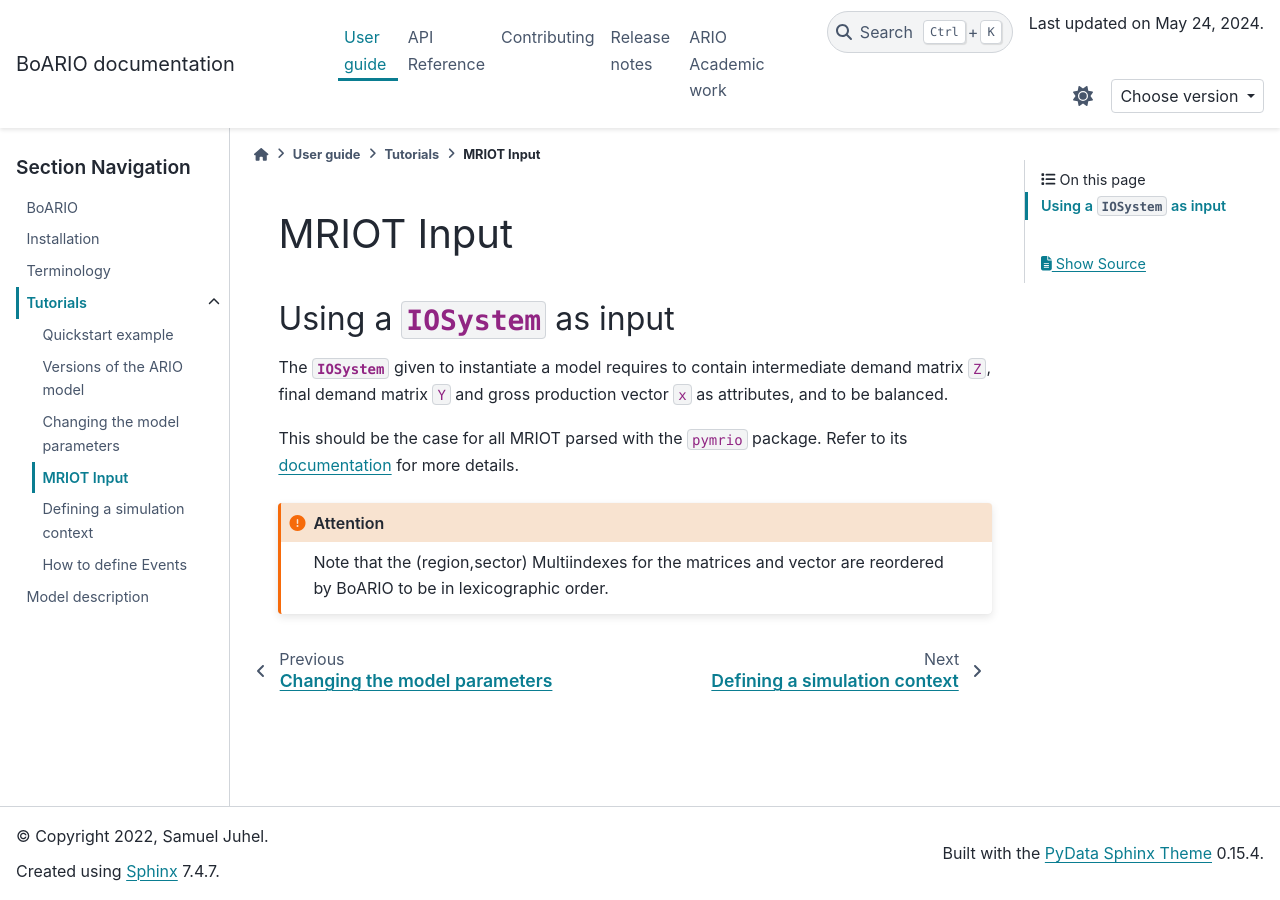
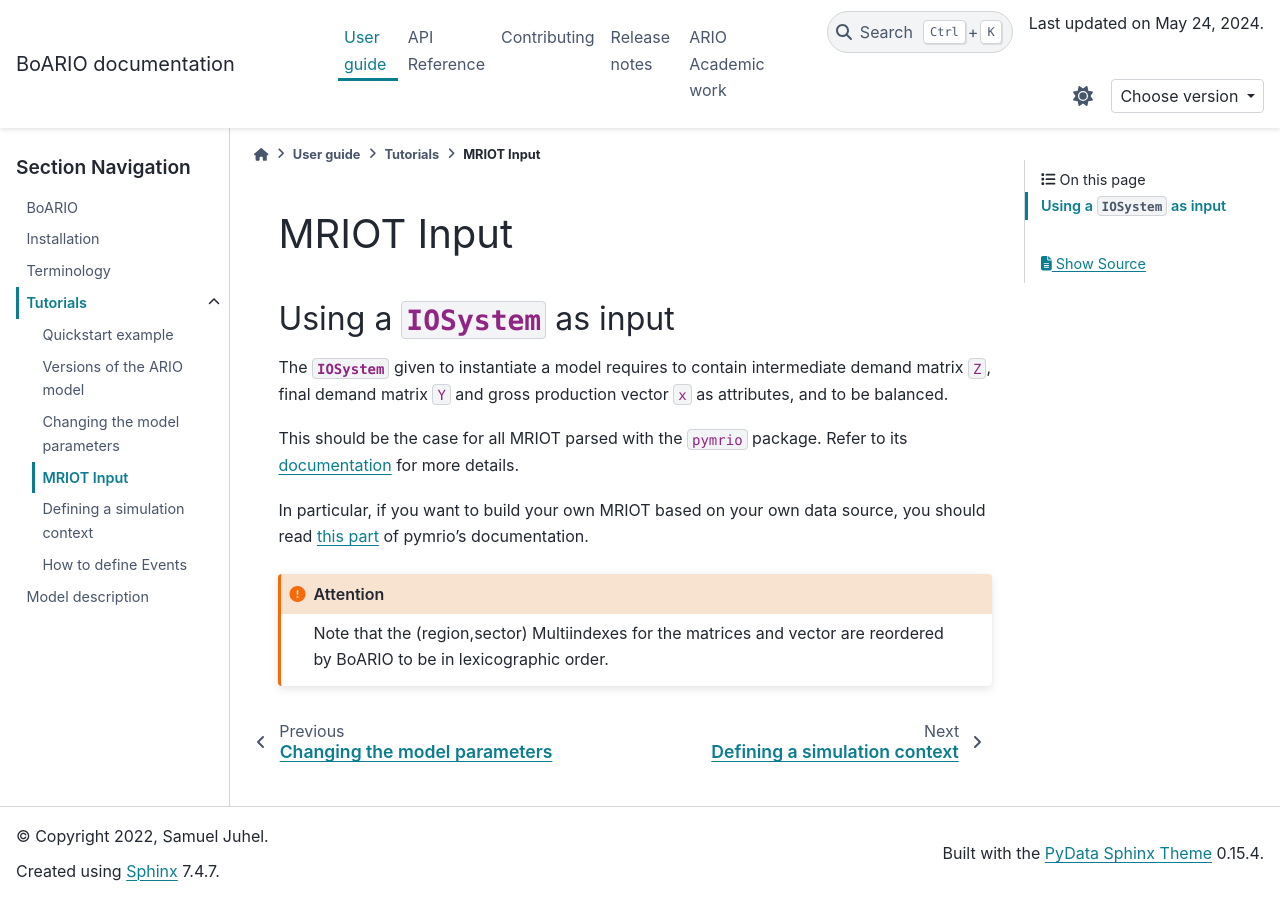
Before and after one commit to spjuhel/BoARIO, a Sphinx documentation site: the page built from docs/source/tutorials/mriot-input.rst, in a window 1280 px wide. Built offline with Sphinx 7.4.7 and the PyData theme 0.15.4, drawn with Linux system fonts in a browser that asks for light colours.

Commit message:
added more direct link to pymrio's doc on custom MRIOT

```diff
--- a/docs/source/tutorials/mriot-input.rst
+++ b/docs/source/tutorials/mriot-input.rst
@@ -14,6 +14,10 @@ vector ``x`` as attributes, and to be balanced.
 This should be the case for all MRIOT parsed with the ``pymrio`` package.
 Refer to its `documentation <https://pymrio.readthedocs.io/en/latest/>`_ for more details.
 
+In particular, if you want to build your own MRIOT based on your own data source, you should read
+`this part <https://pymrio.readthedocs.io/en/latest/notebooks/pymrio_directly_assign_attributes.html>`_
+of pymrio's documentation.
+
 .. attention::
 
    Note that the (region,sector) Multiindexes for the matrices and vector are reordered by BoARIO to be in lexicographic order.
```
